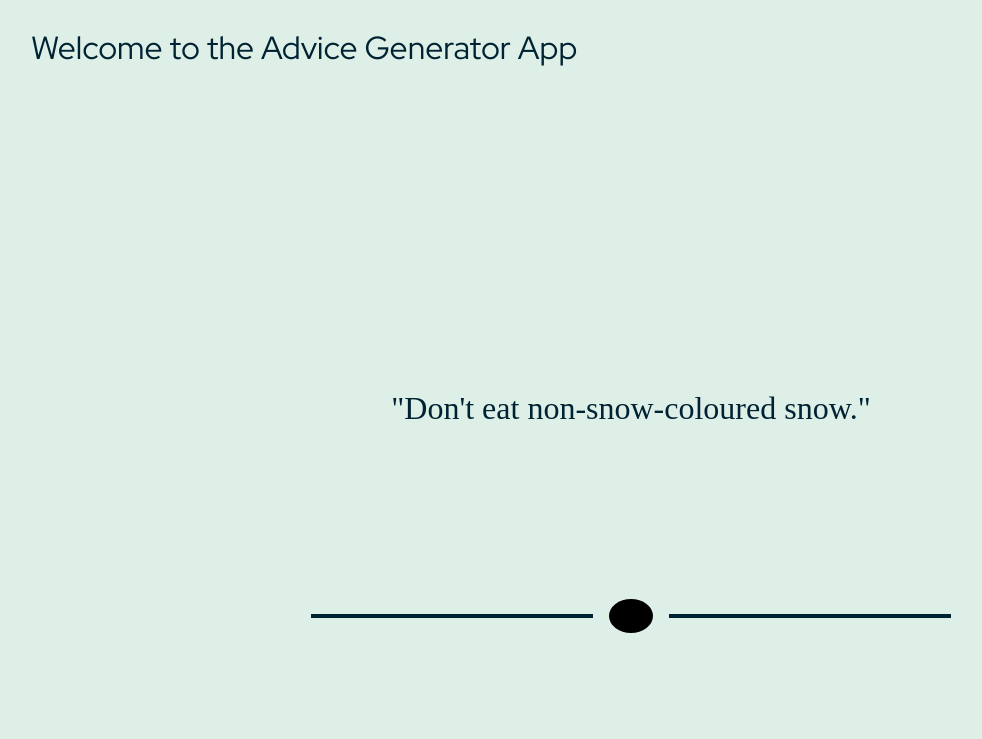
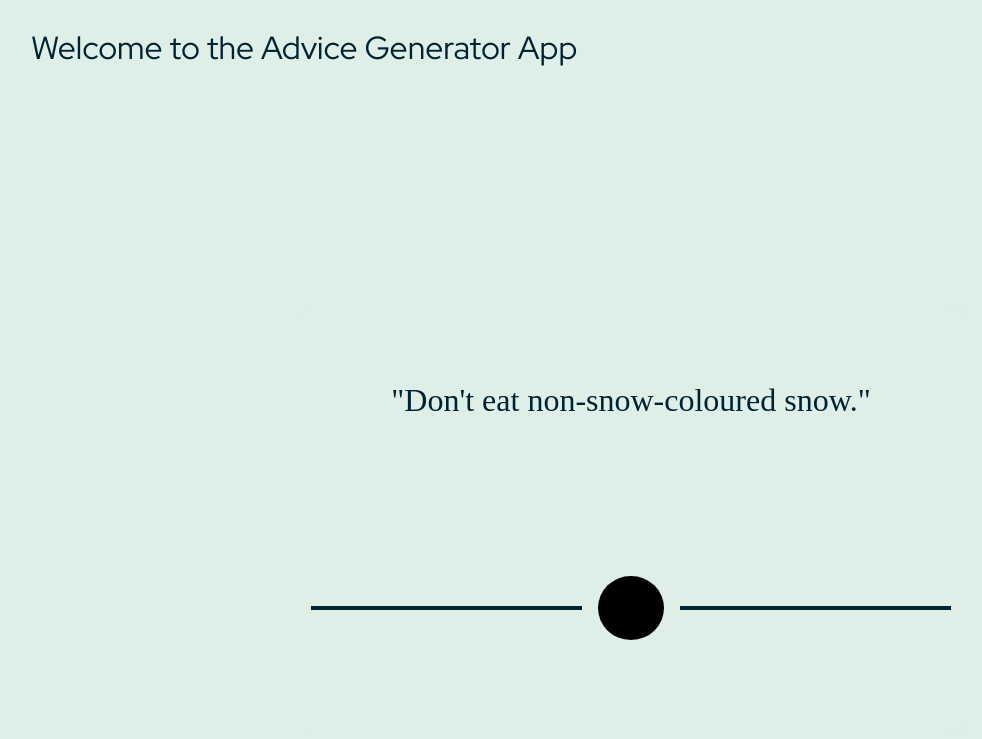
Before and after one commit to andersonstack/advice-generator-app, a website: page dist/index.html in a window 1280 px wide. Shown: the top 739 px of the page, without its empty margins (9-991 px from the left). Drawn offline with Linux system fonts and the light colour scheme.

Commit message:
style: :lipstick: adjust. in button

```diff
--- a/dist/styles/style.css
+++ b/dist/styles/style.css
@@ -53,8 +53,8 @@ nav {
 
 .main__button {
   border-radius: 100%;
-  width: auto;
-  height: 100%;
+  width: 6rem;
+  height: 4rem;
   border: 1rem solid transparent;
   background-color: black;
 }
--- a/dist/styles/style.scss
+++ b/dist/styles/style.scss
@@ -55,8 +55,8 @@ nav {
 
 .main__button {
   border-radius: 100%;
-  width: auto;
-  height: 100%;
+  width: 6rem;
+  height: 4rem;
   border: 1rem solid transparent;
   background-color: black;
 }
```
